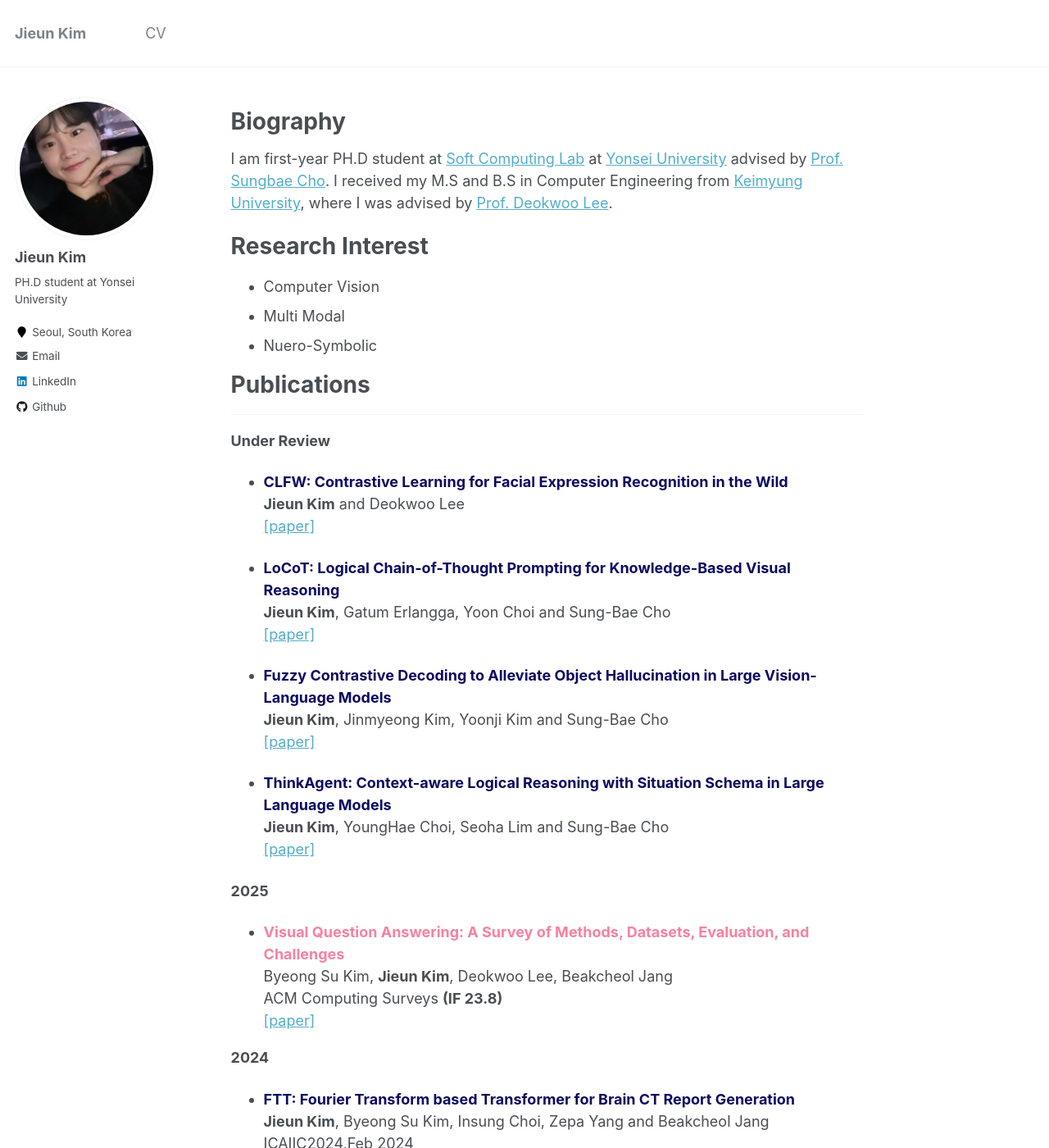
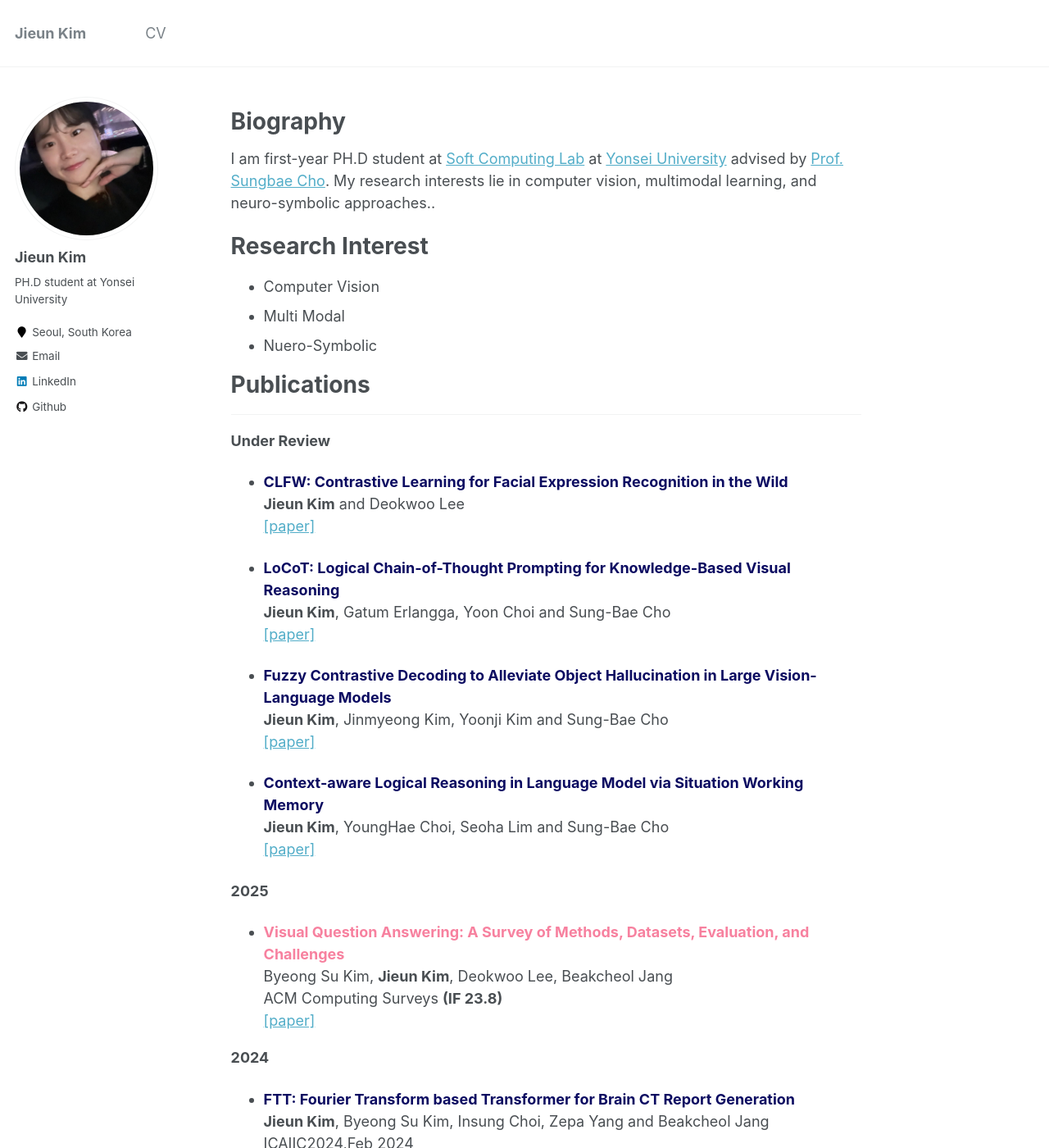
Before and after one commit to lilly9928/lilly9928.github.io, a Jekyll site: the page built from _pages/about.md, in a window 1280 px wide and 1400 px high. Shown: the whole window at 82% size. Built offline with Jekyll 4.4.1, drawn with Linux system fonts in a browser that asks for light colours; some of the changed text lies outside the part shown.

Commit message:
Update about.md

```diff
--- a/_pages/about.md
+++ b/_pages/about.md
@@ -20,7 +20,9 @@ redirect_from:
 Biography
 ======
 
-I am first-year PH.D student at [Soft Computing Lab](https://sites.google.com/view/yssclab/home) at [Yonsei University](https://graduate.yonsei.ac.kr/) advised by [Prof. Sungbae Cho](https://sclab.yonsei.ac.kr/people). I received my M.S and B.S in Computer Engineering from [Keimyung University](https://kmu.ac.kr/uni/main/main.jsp), where I was advised by [Prof. Deokwoo Lee](https://sites.google.com/view/dwoolee/deokwoo-lee).
+I am first-year PH.D student at [Soft Computing Lab](https://sites.google.com/view/yssclab/home) at [Yonsei University](https://graduate.yonsei.ac.kr/) advised by [Prof. Sungbae Cho](https://sclab.yonsei.ac.kr/people). My research interests lie in computer vision, multimodal learning, and neuro-symbolic approaches..
+
+<!-- I received my M.S and B.S in Computer Engineering from [Keimyung University](https://kmu.ac.kr/uni/main/main.jsp), where I was advised by [Prof. Deokwoo Lee](https://sites.google.com/view/dwoolee/deokwoo-lee).  -->
 
 <!-- My research interest lies in applied machine learning, which aims to develop practical ML solutions for real-world applications. I have covered a wide range of data types (e.g., matrix/tensor, text, graph, time series), tasks (e.g., classification, outcome prediction, anomaly detection, retrieval, data generation), and domains (e.g., healthcare, manufacturing, recommender systems). -->
 
@@ -55,7 +57,7 @@ Publications
 **Jieun Kim**, Jinmyeong Kim, Yoonji Kim and Sung-Bae Cho\\
 [[paper]]()
 
-* <span style="color:#0B0B61">**ThinkAgent: Context-aware Logical Reasoning with Situation Schema in Large Language Models**</span> \\
+* <span style="color:#0B0B61">**Context-aware Logical Reasoning in Language Model via Situation Working Memory**</span> \\
 **Jieun Kim**, YoungHae Choi, Seoha Lim and Sung-Bae Cho\\
 [[paper]]()
 
@@ -111,7 +113,7 @@ SPIE 12101, Pattern Recognition and Tracking XXXIII, 121010J,27 May 2022 \\
 **2022**
 **2021**  -->
 
-
+<!--
 Education
 ======
 <hr/>
@@ -119,7 +121,7 @@ Education
 * B.S. in Computer Engineering, Keimyung University,Deagu 2017 - 2021
 * M.S. in Computer Engineering, Keimyung University,Deagu 2021 - 2023
 * Ph.D in  Information Systems, Yonsei University,Seoul 2023 - 2024
-* **Ph.D in AI graduate school, Yonsei University,Seoul 2024 - current**
+* **Ph.D in AI graduate school, Yonsei University,Seoul 2024 - current** -->
 
 <!-- Projects
 ======
```
